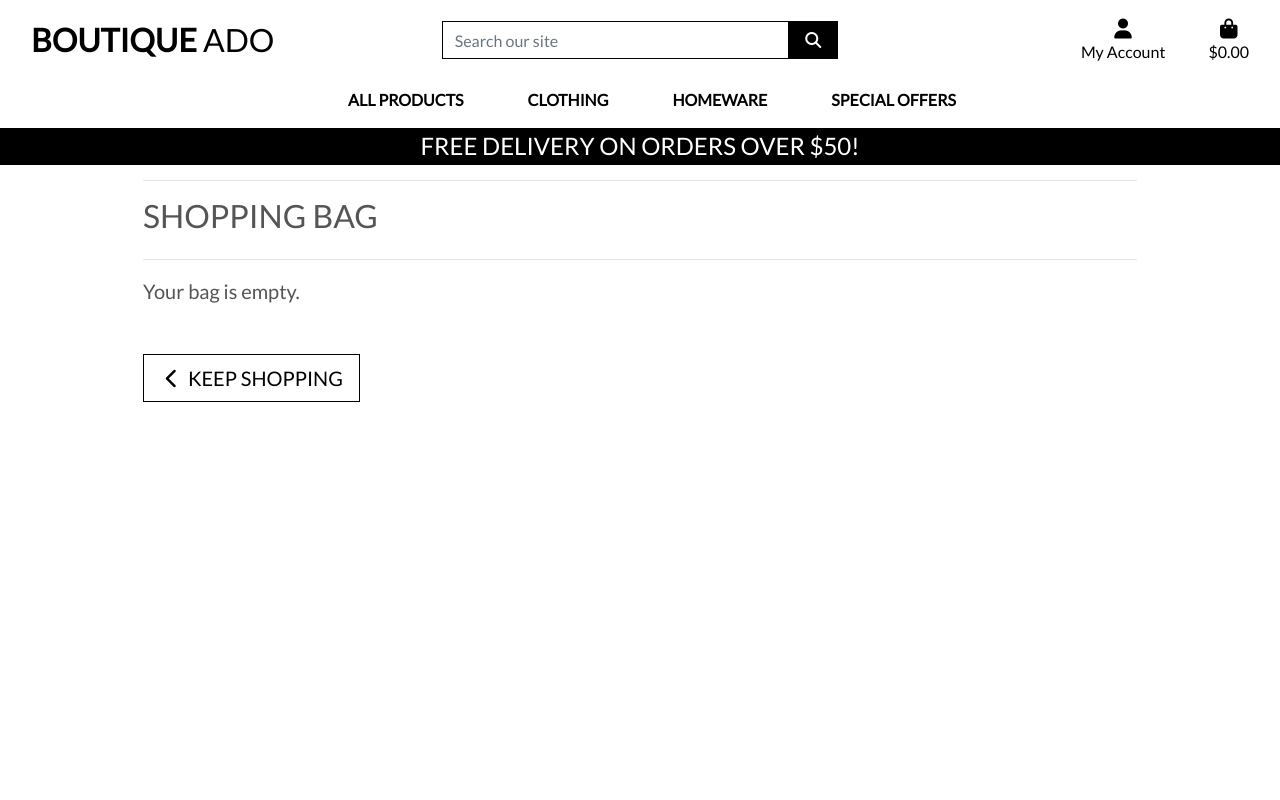
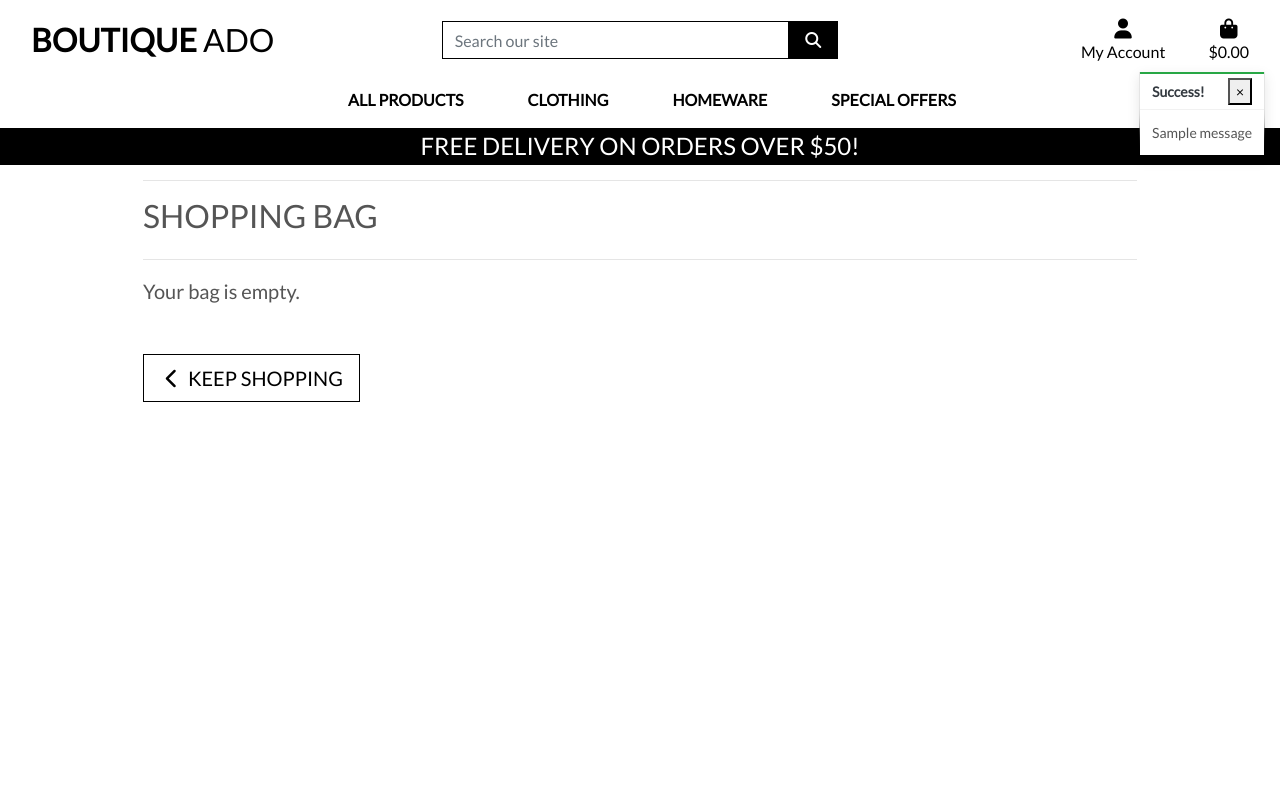
Before and after one commit to NBJIN/boutiqueadoa, a Django app: page /bag/ in a window 1280 px wide. Run offline with Django 3.2, Linux system fonts and the light colour scheme; tables that the repository leaves empty hold one stand-in row (values such as "Sample post"); one stand-in notice (Sample message) is shown; some libraries are stand-ins or nearby versions.

Commit message:
Added Toasts

```diff
--- a/bag/views.py
+++ b/bag/views.py
@@ -1,15 +1,20 @@
 from django.shortcuts import render, redirect, reverse, HttpResponse
+from django.contrib import messages
+
+from products.models import Product
 
 # Create your views here.
+
 
 def view_bag(request):
     """ A view that renders the bag contents page """
 
     return render(request, 'bag/bag.html')
 
+
 def add_to_bag(request, item_id):
     """ Add a quantity of the specified product to the shopping bag """
-
+    product = Product.objects.get(pk=item_id)
     quantity = int(request.POST.get('quantity'))
     redirect_url = request.POST.get('redirect_url')
     size = None
@@ -30,6 +35,7 @@ def add_to_bag(request, item_id):
             bag[item_id] += quantity
         else:
             bag[item_id] = quantity
+            messages.error(request, f'Added {product.name} to your bag')
 
     request.session['bag'] = bag
     return redirect(redirect_url)
--- a/boutique_adoa/settings.py
+++ b/boutique_adoa/settings.py
@@ -83,6 +83,8 @@ TEMPLATES = [
     },
 ]
 
+MESSAGE_STORAGE = 'django.contrib.messages.storage.session.SessionStorage'
+
 AUTHENTICATION_BACKENDS = (
 
     # Needed to login by username in Django admin, regardless of 'allauth'
--- a/static/css/base.css
+++ b/static/css/base.css
@@ -102,6 +102,23 @@ a.category-badge > span.badge:hover {
     cursor: pointer;
 }
 
+.message-container {
+    position: fixed;
+    top: 72px;
+    right: 15px;
+    z-index: 99999999999;
+
+}
+
+.custom-toast {
+    overflow: visible;
+}
+
+.toast-capper {
+    height: 2px;
+
+}
+
 /* -------------------------------- Media Queries */
 
 /* Slightly larger container on xl screens */
--- a/templates/base.html
+++ b/templates/base.html
@@ -112,7 +112,21 @@
     </header>
 
     {% if messages %}
-        <div class="message-container"></div>
+        <div class="message-container">
+            {% for message in messages %}
+                {% with message.level as level %}
+                    {% if level == 40 %}
+                        {% include 'includes/toasts/toast_error.html' %}
+                    {% elif level == 30 %}
+                        {% include 'includes/toasts/toast_warning.html' %}
+                    {% elif level == 25 %}
+                        {% include 'includes/toasts/toast_success.html' %}
+                    {% else %}
+                        {% include 'includes/toasts/toast_info.html' %}
+                    {% endif %}
+                {% endwith %}
+            {% endfor %}
+        </div>
     {% endif %}
 
     {% block page_header %}
@@ -122,6 +136,11 @@
     {% endblock %}
 
     {% block postloadjs %}
+        <script type="text/javascript">
+            $('.toast').toast('show');
+
+        </script>
+
     {% endblock %}
 
 
--- /dev/null
+++ b/templates/includes/toasts/toast_success.html
@@ -0,0 +1,13 @@
+<div class="toast custom-toast rounded-0 border-top-0" data-autohide="false">
+    <div class="arrow-up arrow-success"></div>
+    <div class="w-100 toast-capper bg-success"></div>
+    <div class="toast-header bg-white text-dark">
+        <strong class="mr-auto">Success!</strong>
+        <button type="button" class=""ml-2 mb-1 close text-dark" data-dismiss="toast" aria-label="Close">
+            <span aria-hidden="true">&times;</span>
+        </button>
+    </div>
+    <div class="toast-body bg-white">
+        {{ message }}
+    </div>
+</div>
```
Also changed, not shown: templates/includes/toasts/toast_error.html (added, +13 -0 lines), templates/includes/toasts/toast_info.html (added, +13 -0 lines), 1 other file.
